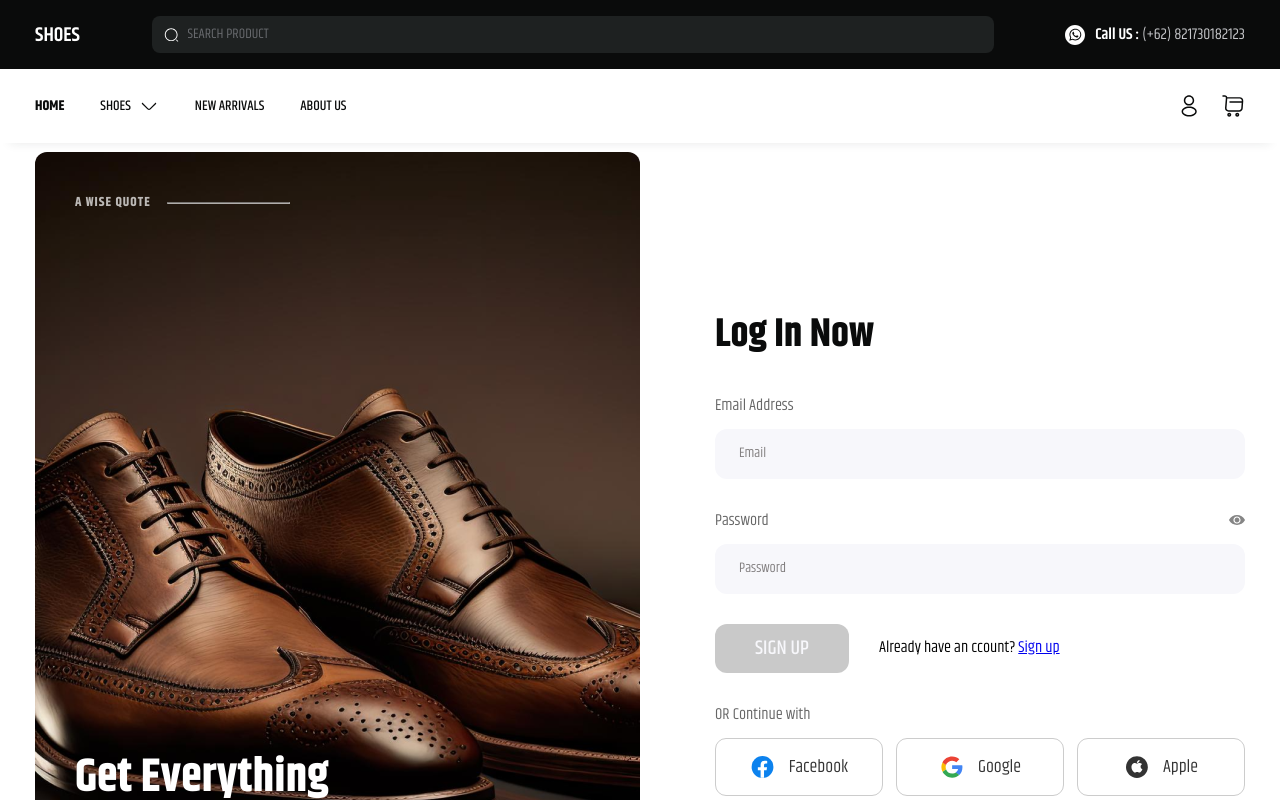
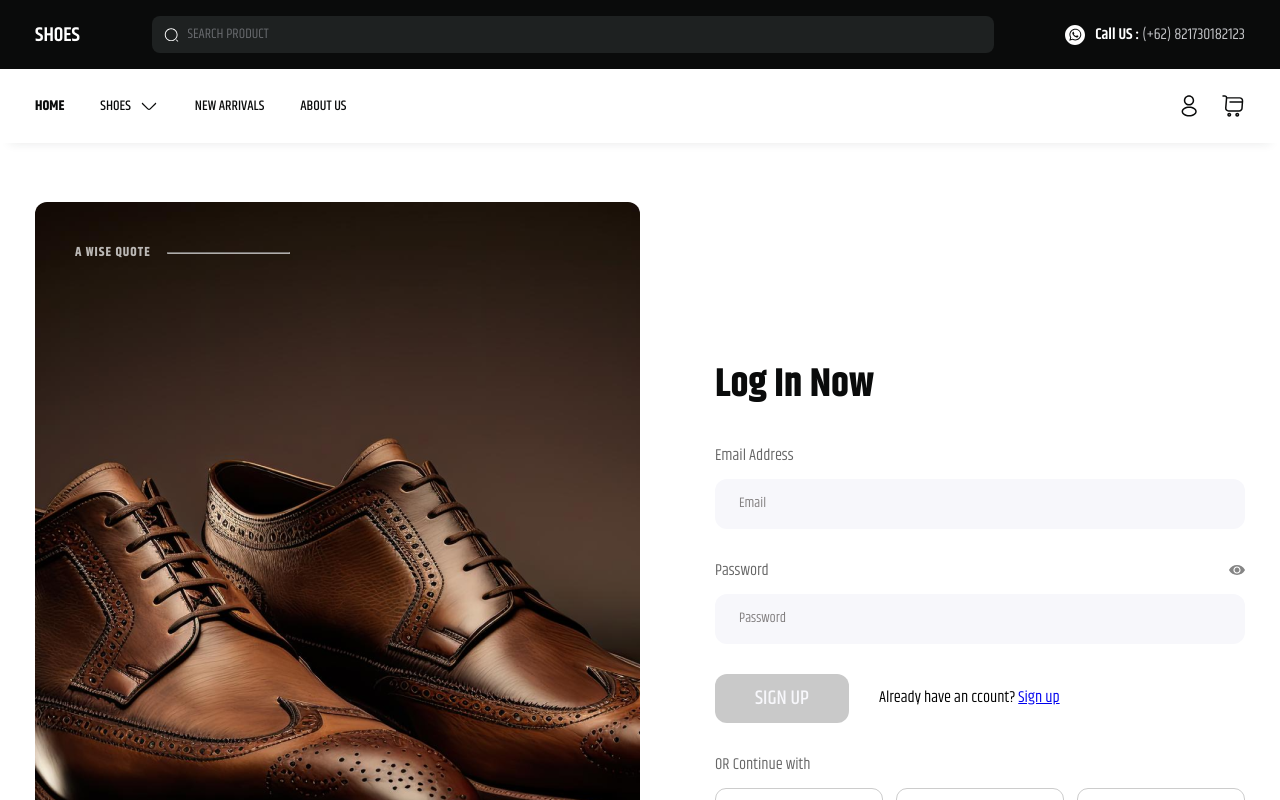
Before and after one commit to shishpal2000/Shoe-frontend, a Next.js app: page /credential/log-in in a window 1280 px wide. Shown: the top 800 px of the page. Built offline with nearby package versions, Linux system fonts and the light colour scheme.

Commit message:
update on login

```diff
--- a/src/styles/credentail.module.css
+++ b/src/styles/credentail.module.css
@@ -6,7 +6,7 @@
 }
 
 .credentailMainContainer .credentailInnerItems {
-  margin-bottom: 10px;
+  padding: 50px 0 60px 0;
   display: flex;
   gap: 75px;
   align-items: center;
```
